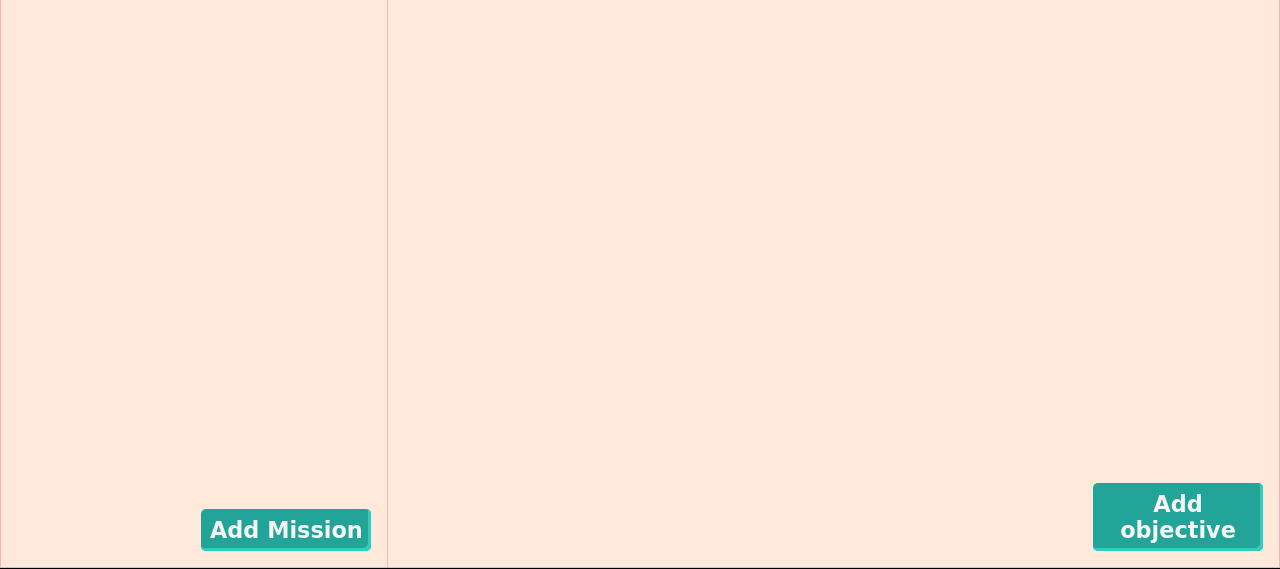
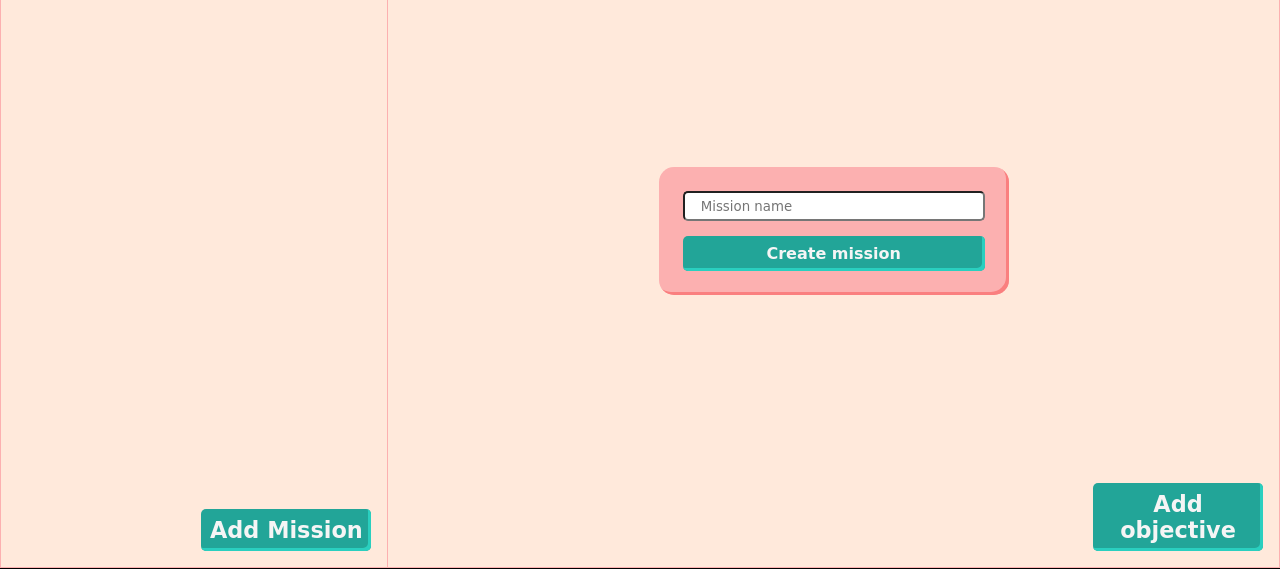
Before and after one commit to AlixiaDae/odinTodo, a website built with webpack: page dist/index.html in a window 1280 px wide. Both pictures are taken after a click on the button "Add Mission". Shown: the part 183-752 px from the top of the page. Built offline with nearby package versions, Linux system fonts and the light colour scheme; a web font is replaced by a local one.

Commit message:
Create toggle form function

```diff
--- /dev/null
+++ b/src/dom.js
@@ -0,0 +1,11 @@
+function toggleForm(button) {
+    if(button.target.textContent === "Add Mission") {
+      document.querySelector(".mission-form").classList.toggle("showForm")
+      document.querySelector(".objective-form").classList.remove("showForm")
+    } else {
+      document.querySelector(".objective-form").classList.toggle("showForm")
+      document.querySelector(".mission-form").classList.remove("showForm")
+    }
+}
+
+export default toggleForm
--- a/src/index.js
+++ b/src/index.js
@@ -2,3 +2,8 @@ import Mission from './modules/Mission';
 import Objective from './modules/Objective';
 import Storage from './modules/Storage';
 import './scss/style.scss'
+import toggleForm from './dom'
+
+const showFormButtons = document.querySelectorAll(".show-form-button")
+
+showFormButtons.forEach(button => { button.addEventListener("click", toggleForm) })
--- a/src/scss/style.scss
+++ b/src/scss/style.scss
@@ -79,7 +79,7 @@ main {
             }
 
             .showForm {
-                display: block;
+                display: flex;
             }
 
             form {
```
Also changed, not shown: dist/index.html, dist/main.js, src/UI.js (deleted).
